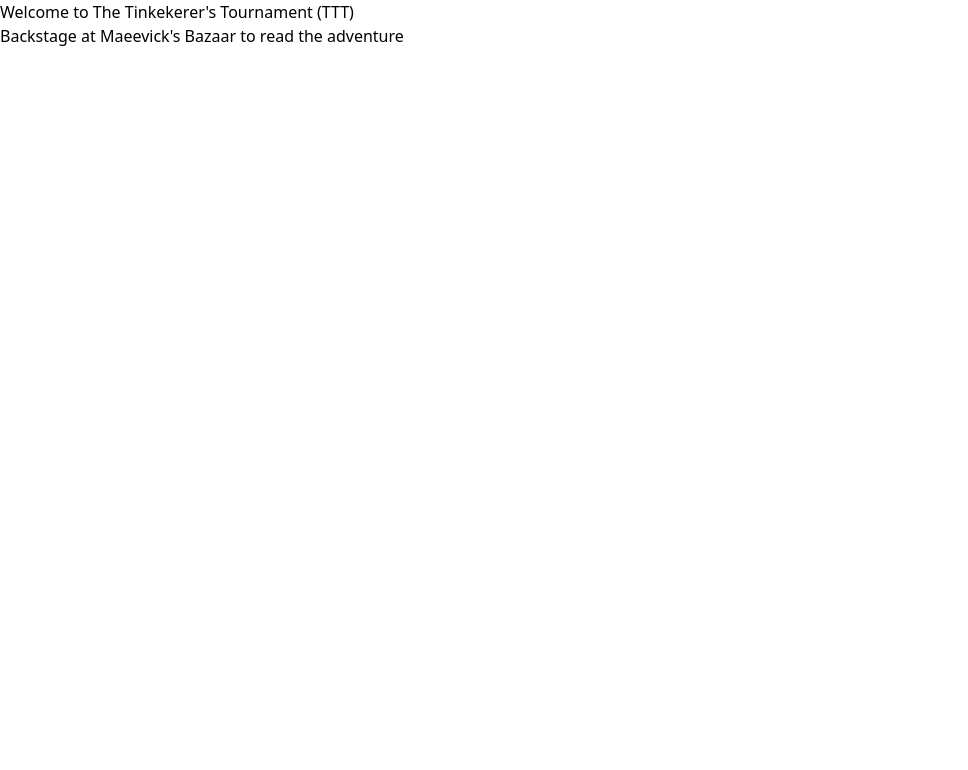
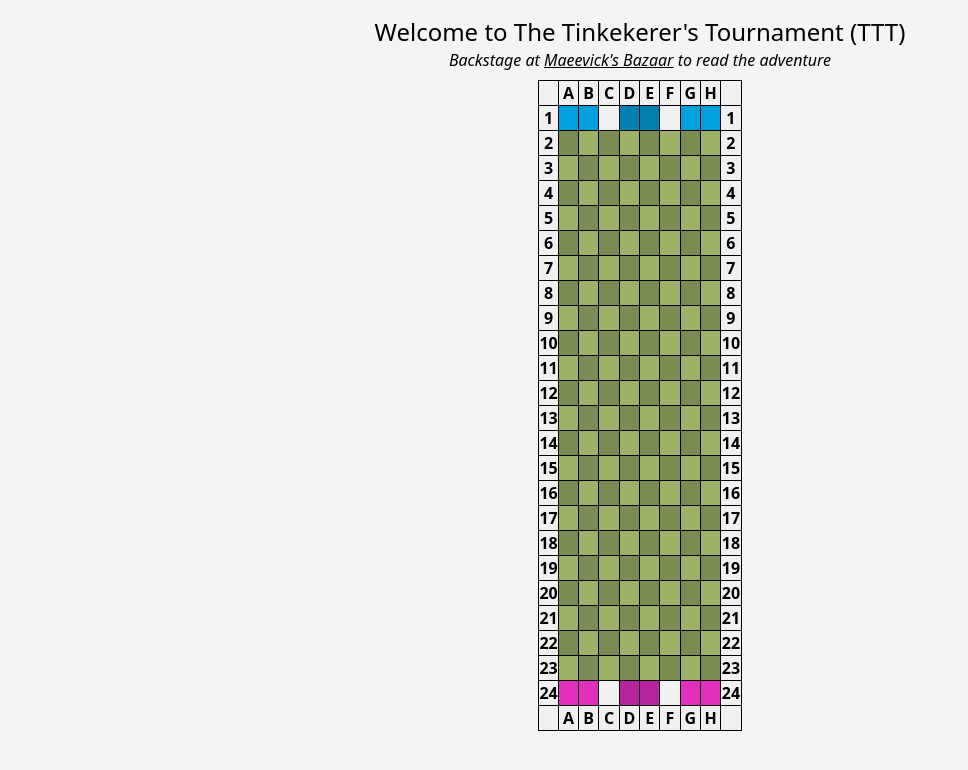
Before and after one commit to Maeevick/the-tinkerers-tournament, a SvelteKit app: page / in a window 1280 px wide. Shown: the top 770 px of the page, without its empty margins (0-968 px from the left). Built offline with nearby package versions, Linux system fonts and the light colour scheme.

Commit message:
feat: grid embryo

```diff
--- a/src/routes/+page.svelte
+++ b/src/routes/+page.svelte
@@ -1,4 +1,86 @@
-<h1>Welcome to The Tinkekerer's Tournament (TTT)</h1>
-<p>
-	Backstage at <a href="https://maeevick.substack.com">Maeevick's Bazaar</a> to read the adventure
-</p>
+<script lang="ts">
+	const columns = ['A', 'B', 'C', 'D', 'E', 'F', 'G', 'H'];
+
+	const colors = {
+		blueOnePoint: '#00a1de',
+		blueThreePoint: '#0081b1',
+		violetOnePoint: '#e22fbd',
+		violetThreePoint: '#b5249a',
+		greenLight: '#9db167',
+		greenDark: '#7a8c52',
+		whitesmoke: '#f0f0f0'
+	};
+
+	const fullRows = Array.from({ length: 26 }, (_, i) => i);
+	const fullCols = Array.from({ length: 10 }, (_, i) => i);
+
+	function getCellContent(row: number, col: number): string {
+		if (col === 0 || col === 9) {
+			if (row === 0 || row === 25) return '';
+			return row.toString();
+		}
+		if (row === 0 || row === 25) {
+			if (col === 0 || col === 9) return '';
+			return columns[col - 1];
+		}
+		return '';
+	}
+
+	function getCellColor(row: number, col: number): string {
+		if (col === 0 || col === 9 || row === 0 || row === 25) return colors.whitesmoke;
+
+		if (row === 1) {
+			const colLetter = columns[col - 1];
+			if (colLetter === 'C' || colLetter === 'F') return colors.whitesmoke;
+			if (colLetter === 'D' || colLetter === 'E') return colors.blueThreePoint;
+			return colors.blueOnePoint;
+		}
+		if (row === 24) {
+			const colLetter = columns[col - 1];
+			if (colLetter === 'C' || colLetter === 'F') return colors.whitesmoke;
+			if (colLetter === 'D' || colLetter === 'E') return colors.violetThreePoint;
+			return colors.violetOnePoint;
+		}
+
+		return (col + row) % 2 === 0 ? colors.greenLight : colors.greenDark;
+	}
+
+	function getCellBorder(row: number, col: number): string {
+		if (row === 0 && col === 0) return 'border border-black';
+		if (row === 0) return `border-r border-y border-black`;
+		if (col === 0) return `border-x border-b border-black`;
+		return `border-r border-b border-black`;
+	}
+</script>
+
+<div class="h-screen flex-col bg-gray-100 pt-4">
+	<header class="flex-col items-start">
+		<h1 class="text-center text-2xl">Welcome to The Tinkekerer's Tournament (TTT)</h1>
+		<p class="text-center italic">
+			Backstage at <a href="https://maeevick.substack.com" target="_blank" class="underline"
+				>Maeevick's Bazaar</a
+			> to read the adventure
+		</p>
+	</header>
+	<main class="flex items-center justify-center p-2">
+		<div class="grid grid-cols-10 gap-0">
+			{#each fullRows as row}
+				{#each fullCols as col}
+					<div
+						class={`w-full flex items-center justify-center font-bold ${getCellBorder(row, col)}`}
+						style:background-color={getCellColor(row, col)}
+					>
+						{getCellContent(row, col)}
+					</div>
+				{/each}
+			{/each}
+		</div>
+	</main>
+</div>
+
+<style>
+	:global(body) {
+		margin: 0;
+		padding: 0;
+	}
+</style>
```
